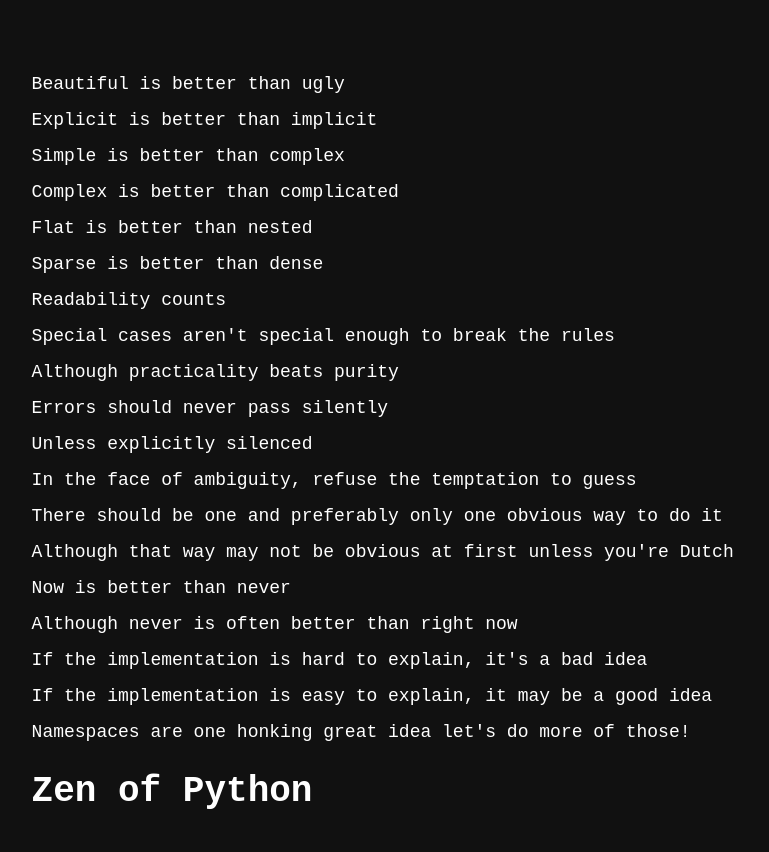
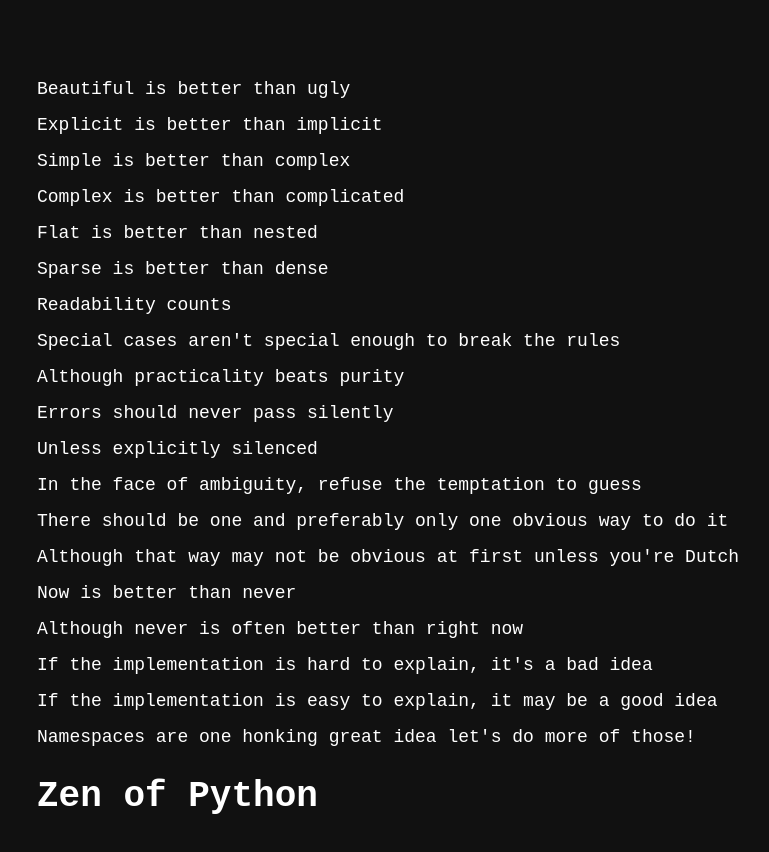
Before and after one commit to insign/zen-of-python, a plain HTML site: page index.html in a window 1280 px wide. Shown: the whole page, without its empty margins (16-785 px from the left). Drawn offline with Linux system fonts and the light colour scheme.

Commit message:
even more :|

```diff
--- a/index.html
+++ b/index.html
@@ -3,11 +3,10 @@
 <head>
     <link rel="icon" href="data:,">
     <style>
-        pre,
         body {
             background: #111;
             color: #fff;
-            padding: 2ch;
+            padding: 5ch;
             font-size: 18px;
             line-height: 2em;
         }
```
Also changed, not shown: dist/index.html (+1 -1 lines).
